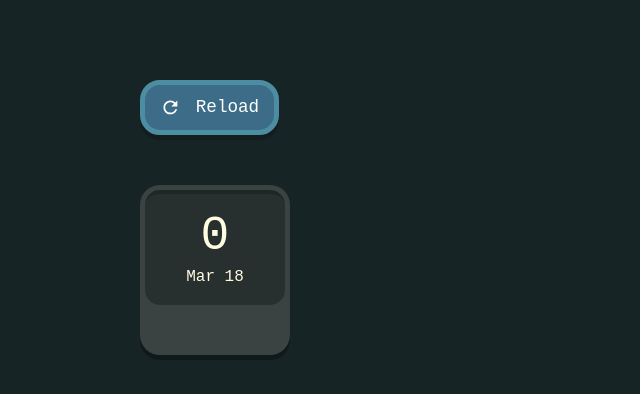
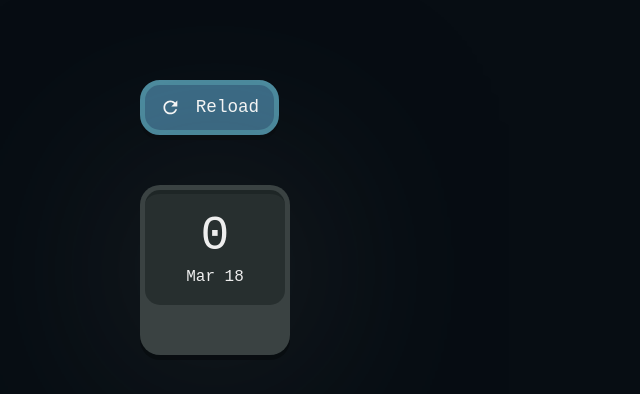
Before and after one commit to LarsMans64/day-counter, a Vue app: page / in a window 1280 px wide. Shown: the top 394 px of the page, without its empty margins (0-640 px from the left). Built offline with nearby package versions, Linux system fonts and the light colour scheme.

Commit message:
added coolness

```diff
--- a/src/assets/main.css
+++ b/src/assets/main.css
@@ -3,6 +3,8 @@
   --col-min-day: #3a4242;
   --col-button: #3c6c87;
   --col-button-hover: #4d8da1;
+  --col-text: #fffce1;
+  --col-bg: #070d13;
 }
 
 * {
@@ -11,9 +13,9 @@
 
 body {
   color-scheme: dark;
-  color: #fffce1;
+  background: var(--col-bg);
+  color: var(--col-text);
   font-family: "JetBrains Mono", monospace;
-  background: #162425;
 
   margin: 0;
 }
--- a/src/components/Day.vue
+++ b/src/components/Day.vue
@@ -1,6 +1,6 @@
 <script setup lang="ts">
 import type {Day} from "@/utils/types.ts";
-import {computed} from "vue";
+import {computed, ref} from "vue";
 
 const props = defineProps<{
   day: Day
@@ -16,6 +16,14 @@ const frac = computed<number>(() => Math.max(0, props.most == 0 ? 0 : props.day.
 const percent = computed<string>(() => frac.value * 100 + "%");
 
 const count = computed(() => props.day.count);
+
+const shadowAnim = ref(.5);
+function animate() {
+  shadowAnim.value = Math.random() * .8 + .2;
+
+  setTimeout(animate, Math.random() * 1000 + 500);
+}
+animate();
 </script>
 
 <template>
@@ -37,15 +45,17 @@ const count = computed(() => props.day.count);
       color-mix(in oklab, var(--col-min-day) calc(100% - v-bind(percent)), oklch(from var(--col-max-day) l c calc(h + 15 * v-bind(count))) calc(v-bind(percent) * 3));
 
   background: var(--col-day);
-  box-shadow: 0 5px 0 oklch(0 0 0 / 0.3);
+  box-shadow: 0 5px 0 oklch(0 0 0 / 0.3), 0 0 200px oklch(from var(--col-day) l c h / calc(100% * v-bind(shadowAnim)));
   border-radius: 20px;
   overflow: hidden;
   user-select: none;
 
+  color: oklch(from var(--col-day) 0.95 calc(c - 0.1) h);
+
   padding: 5px 5px 5px 5px;
   margin-bottom: 10px;
 
-  transition: all 200ms ease-out;
+  transition: all 1s ease-in-out, background-color 200ms ease-out;
 
   display: flex;
   flex-direction: column;
```
